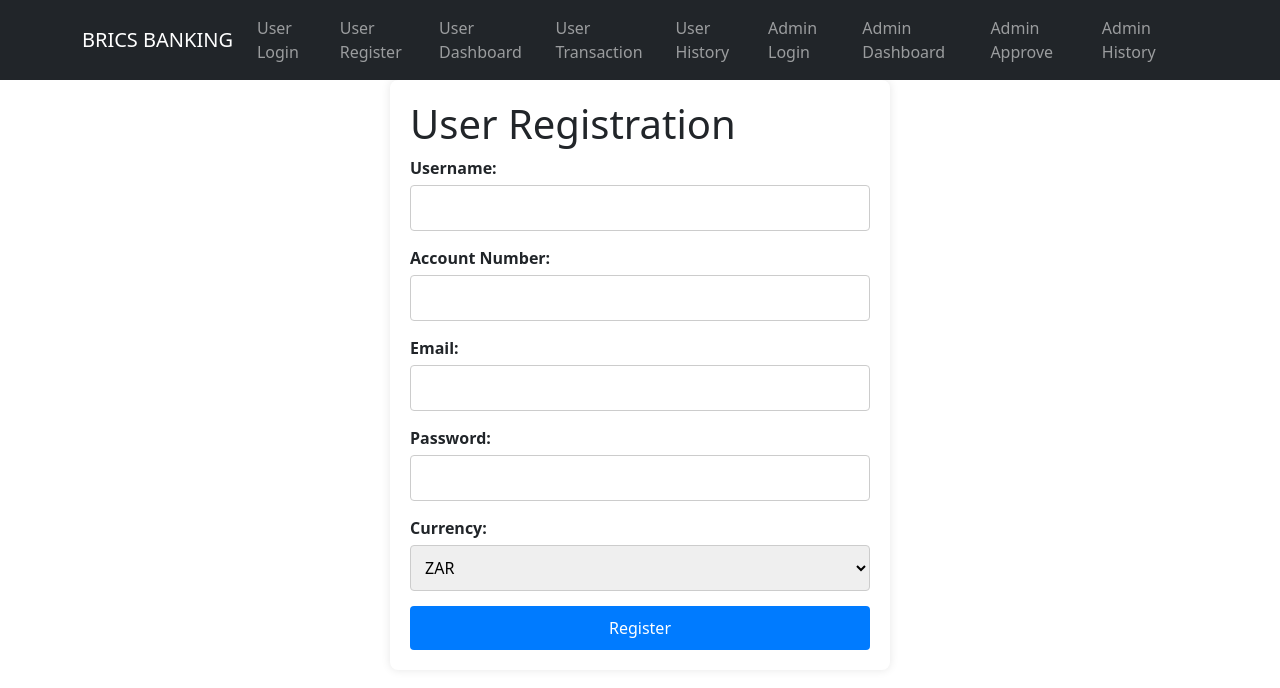
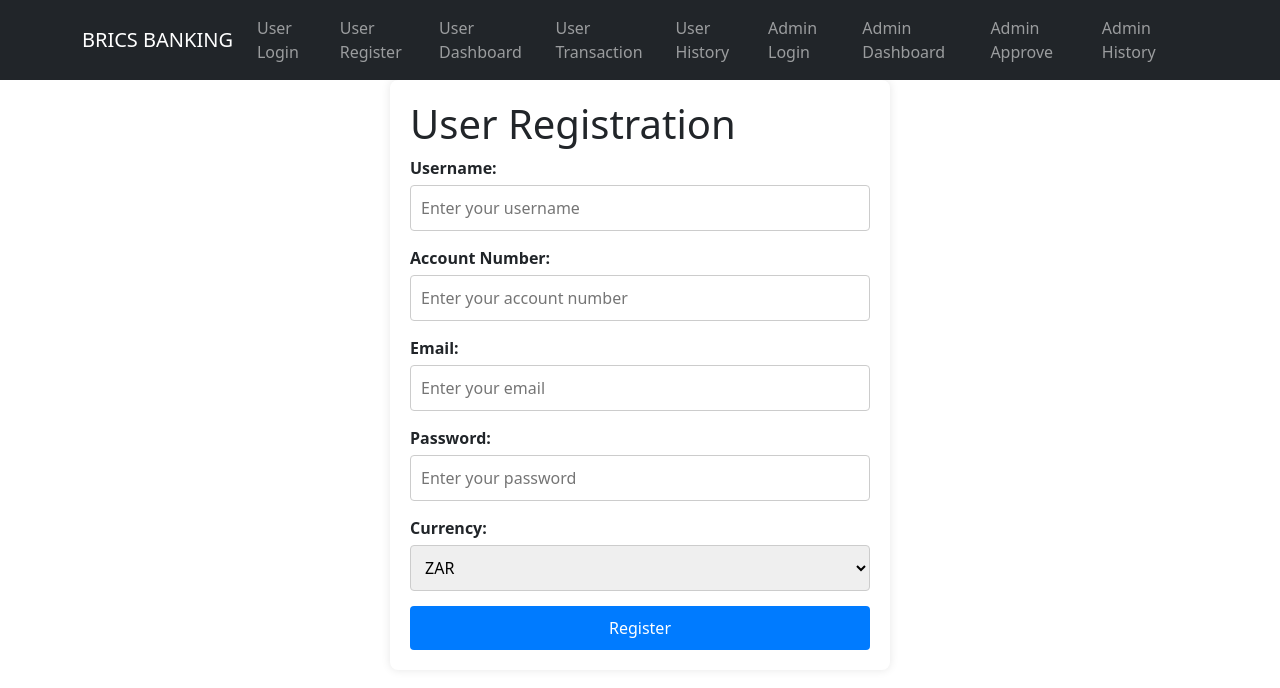
Before and after one commit to Dillon-Duncan/brics-banking, a React (Create React App) app: page /user/register in a window 1280 px wide. Shown: the top 688 px of the page. Built offline with nearby package versions, Linux system fonts and the light colour scheme.

Commit message:
refactor: improve form validation and styling in login and registration components

```diff
--- a/src/App.css
+++ b/src/App.css
@@ -3,6 +3,7 @@
   font-family: Arial, sans-serif;
   background-color: #f4f4f9;
   color: #333;
+  padding-top: 60px; /* Add top padding */
 }
 
 .App-logo {
@@ -196,6 +197,18 @@
   border-bottom: 1px solid #ccc;
 }
 
+.transaction-details {
+  display: flex;
+  flex-direction: column;
+}
+
+.transaction-from,
+.transaction-to,
+.transaction-amount,
+.transaction-status {
+  margin-bottom: 5px;
+}
+
 /* Admin Login */
 .login-container {
   max-width: 500px;
--- a/src/components/admin/dashboard/history/adminHistory.js
+++ b/src/components/admin/dashboard/history/adminHistory.js
@@ -1,14 +1,21 @@
 import React, { useEffect, useState } from 'react';
 import axios from 'axios';
+import { useNavigate } from 'react-router-dom';
+import ListGroup from 'react-bootstrap/ListGroup';
 
 const AdminHistory = () => {
     const [transactions, setTransactions] = useState([]);
     const [error, setError] = useState('');
+    const navigate = useNavigate();
 
     useEffect(() => {
         const fetchLatestTransactions = async () => {
             try {
-                const response = await axios.get('http://localhost:5000/api/transactions/latest');
+                const response = await axios.get('http://localhost:5000/api/transactions/latest', {
+                    headers: {
+                        'Authorization': `Bearer ${localStorage.getItem('token')}`
+                    }
+                });
                 setTransactions(response.data);
             } catch (error) {
                 setError('Error fetching latest transactions');
@@ -23,13 +30,13 @@ const AdminHistory = () => {
         <div className="history-container">
             <h1>Admin History</h1>
             {error && <p className="error">{error}</p>}
-            <ul className="transaction-list">
+            <ListGroup as="ol" numbered>
                 {transactions.map(transaction => (
-                    <li key={transaction._id} className="transaction-item">
+                    <ListGroup.Item as="li" key={transaction._id}>
                         {transaction.fromAccount} to {transaction.toAccount} - {transaction.amount} {transaction.currency} - {transaction.status}
-                    </li>
+                    </ListGroup.Item>
                 ))}
-            </ul>
+            </ListGroup>
         </div>
     );
 };
--- a/src/components/admin/login/adminLogin.js
+++ b/src/components/admin/login/adminLogin.js
@@ -29,11 +29,26 @@ const AdminLogin = () => {
       <form onSubmit={handleSubmit} className="login-form">
         <div className="form-group">
           <label>Username:</label>
-          <input type="text" value={username} onChange={(e) => setUsername(e.target.value)} required />
+          <input
+            type="text"
+            value={username}
+            onChange={(e) => setUsername(e.target.value)}
+            required
+            pattern="^[a-zA-Z0-9_]{3,15}$"
+            title="Username should be 3-15 characters long and can contain letters, numbers, and underscores."
+            placeholder="Enter your username"
+          />
         </div>
         <div className="form-group">
           <label>Password:</label>
-          <input type="password" value={password} onChange={(e) => setPassword(e.target.value)} required />
+          <input
+            type="password"
+            value={password}
+            onChange={(e) => setPassword(e.target.value)}
+            required
+            title="Password must be at least 8 characters long and contain at least one letter and one number."
+            placeholder="Enter your password"
+          />
         </div>
         <button type="submit" className="submit-button">Login</button>
       </form>
--- a/src/components/header/header.js
+++ b/src/components/header/header.js
@@ -1,30 +1,37 @@
 import React from 'react';
 import { Navbar, Container, Nav } from 'react-bootstrap';
-import { Link } from 'react-router-dom';
+import { Link, useLocation, useNavigate } from 'react-router-dom';
 import './header.css';
 
 const Header = () => {
+    const location = useLocation();
+    const navigate = useNavigate();
+
+    const handleBrandClick = () => {
+        if (location.pathname.startsWith('/user')) {
+            navigate('/user/dashboard');
+        } else if (location.pathname.startsWith('/admin')) {
+            navigate('/admin/dashboard');
+        } else {
+            navigate('/');
+        }
+    };
+
     return (
         <>
             <Navbar bg="dark" data-bs-theme="dark">
                 <Container>
-                    <Navbar.Brand to="/user/login">BRICS BANKING</Navbar.Brand>
+                    <Navbar.Brand onClick={handleBrandClick} style={{ cursor: 'pointer' }}>BRICS BANKING</Navbar.Brand>
                     <Nav className="ml-auto">
                         <Nav.Link as={Link} to='/user/login' className='nav-link'>User Login</Nav.Link>
                         <Nav.Link as={Link} to='/user/register' className='nav-link'>User Register</Nav.Link>
-
                         <Nav.Link as={Link} to='/user/dashboard' className='nav-link'>User Dashboard</Nav.Link>
                         <Nav.Link as={Link} to='/user/dashboard/transaction' className='nav-link'>User Transaction</Nav.Link>
                         <Nav.Link as={Link} to='/user/dashboard/history' className='nav-link'>User History</Nav.Link>
-
                         <Nav.Link as={Link} to='/admin/login' className='nav-link-admin'>Admin Login</Nav.Link>
-
                         <Nav.Link as={Link} to='/admin/dashboard' className='nav-link-admin'>Admin Dashboard</Nav.Link>
                         <Nav.Link as={Link} to='/admin/dashboard/approve' className='nav-link-admin'>Admin Approve</Nav.Link>
                         <Nav.Link as={Link} to='/admin/dashboard/history' className='nav-link-admin'>Admin History</Nav.Link>
-
-
-
                     </Nav>
                 </Container>
             </Navbar>
--- a/src/components/user/dashboard/transaction/userTransaction.js
+++ b/src/components/user/dashboard/transaction/userTransaction.js
@@ -1,5 +1,6 @@
 import React, { useState } from 'react';
 import axios from 'axios';
+import { useNavigate } from 'react-router-dom';
 
 const UserTransaction = ({ loggedInAccountNumber }) => {
   const [toAccount, setToAccount] = useState('');
@@ -8,6 +9,8 @@ const UserTransaction = ({ loggedInAccountNumber }) => {
   const [swiftCode, setSwiftCode] = useState('');
   const [status, setStatus] = useState('');
   const [error, setError] = useState('');
+
+  const navigate = useNavigate();
 
   const handleSubmit = async (e) => {
     e.preventDefault();
@@ -35,11 +38,28 @@ const UserTransaction = ({ loggedInAccountNumber }) => {
       <form onSubmit={handleSubmit} className="transaction-form">
         <div className="form-group">
           <label>Recipient Account Number:</label>
-          <input type="text" value={toAccount} onChange={(e) => setToAccount(e.target.value)} required />
+          <input
+            type="text"
+            value={toAccount}
+            onChange={(e) => setToAccount(e.target.value)}
+            required
+            pattern="^\d{10}$"
+            title="Account number should be exactly 10 digits."
+            placeholder="Enter recipient account number"
+          />
         </div>
         <div className="form-group">
           <label>Amount:</label>
-          <input type="number" value={amount} onChange={(e) => setAmount(e.target.value)} required />
+          <input
+            type="number"
+            value={amount}
+            onChange={(e) => setAmount(e.target.value)}
+            required
+            min="1"
+            step="0.01"
+            title="Amount should be a positive number."
+            placeholder="Enter amount"
+          />
         </div>
         <div className="form-group">
           <label>Currency:</label>
@@ -53,7 +73,15 @@ const UserTransaction = ({ loggedInAccountNumber }) => {
         </div>
         <div className="form-group">
           <label>SWIFT Code:</label>
-          <input type="text" value={swiftCode} onChange={(e) => setSwiftCode(e.target.value)} required />
+          <input
+            type="text"
+            value={swiftCode}
+            onChange={(e) => setSwiftCode(e.target.value)}
+            required
+            pattern="^[A-Z]{6}[A-Z0-9]{2}([A-Z0-9]{3})?$"
+            title="SWIFT code should be 8 or 11 characters long and contain only uppercase letters and numbers."
+            placeholder="Enter SWIFT code"
+          />
         </div>
         <button type="submit" className="submit-button">Submit Transaction</button>
       </form>
--- a/src/components/user/login/userLogin.js
+++ b/src/components/user/login/userLogin.js
@@ -27,15 +27,38 @@ const UserLogin = ({ setLoggedInAccountNumber }) => {
       <form onSubmit={handleSubmit} className="login-form">
         <div className="form-group">
           <label>Username:</label>
-          <input type="text" value={username} onChange={(e) => setUsername(e.target.value)} required />
+          <input
+            type="text"
+            value={username}
+            onChange={(e) => setUsername(e.target.value)}
+            required
+            pattern="^[a-zA-Z0-9_]{3,15}$"
+            title="Username should be 3-15 characters long and can contain letters, numbers, and underscores."
+            placeholder="Enter your username"
+          />
         </div>
         <div className="form-group">
           <label>Account Number:</label>
-          <input type="text" value={accountNumber} onChange={(e) => setAccountNumber(e.target.value)} required />
+          <input
+            type="text"
+            value={accountNumber}
+            onChange={(e) => setAccountNumber(e.target.value)}
+            required
+            pattern="^\d{10}$"
+            title="Account number should be exactly 10 digits."
+            placeholder="Enter your account number"
+          />
         </div>
         <div className="form-group">
           <label>Password:</label>
-          <input type="password" value={password} onChange={(e) => setPassword(e.target.value)} required />
+          <input
+            type="password"
+            value={password}
+            onChange={(e) => setPassword(e.target.value)}
+            required
+            title="Password must be at least 8 characters long and contain at least one letter and one number."
+            placeholder="Enter your password"
+          />
         </div>
         <button type="submit" className="submit-button">Login</button>
       </form>
--- a/src/components/user/register/userRegister.js
+++ b/src/components/user/register/userRegister.js
@@ -28,19 +28,48 @@ const UserRegister = () => {
       <form onSubmit={handleSubmit} className="register-form">
         <div className="form-group">
           <label>Username:</label>
-          <input type="text" value={username} onChange={(e) => setUsername(e.target.value)} required />
+          <input
+            type="text"
+            value={username}
+            onChange={(e) => setUsername(e.target.value)}
+            required
+            pattern="^[a-zA-Z0-9_]{3,15}$"
+            title="Username should be 3-15 characters long and can contain letters, numbers, and underscores."
+            placeholder="Enter your username"
+          />
         </div>
         <div className="form-group">
           <label>Account Number:</label>
-          <input type="text" value={accountNumber} onChange={(e) => setAccountNumber(e.target.value)} required />
+          <input
+            type="text"
+            value={accountNumber}
+            onChange={(e) => setAccountNumber(e.target.value)}
+            required
+            pattern="^\d{10}$"
+            title="Account number should be exactly 10 digits."
+            placeholder="Enter your account number"
+          />
         </div>
         <div className="form-group">
           <label>Email:</label>
-          <input type="email" value={email} onChange={(e) => setEmail(e.target.value)} required />
+          <input
+            type="email"
+            value={email}
+            onChange={(e) => setEmail(e.target.value)}
+            required
+            placeholder="Enter your email"
+          />
         </div>
         <div className="form-group">
           <label>Password:</label>
-          <input type="password" value={password} onChange={(e) => setPassword(e.target.value)} required />
+          <input
+            type="password"
+            value={password}
+            onChange={(e) => setPassword(e.target.value)}
+            required
+            title="Password must be at least 8 characters long and contain at least one letter and one number."
+            placeholder="Enter your password"
+          />
         </div>
         <div className="form-group">
           <label>Currency:</label>
```
Also changed, not shown: src/components/admin/dashboard/approve/adminApprove.js (+22 -7 lines), src/components/user/dashboard/history/userHistory.js (+18 -6 lines).
